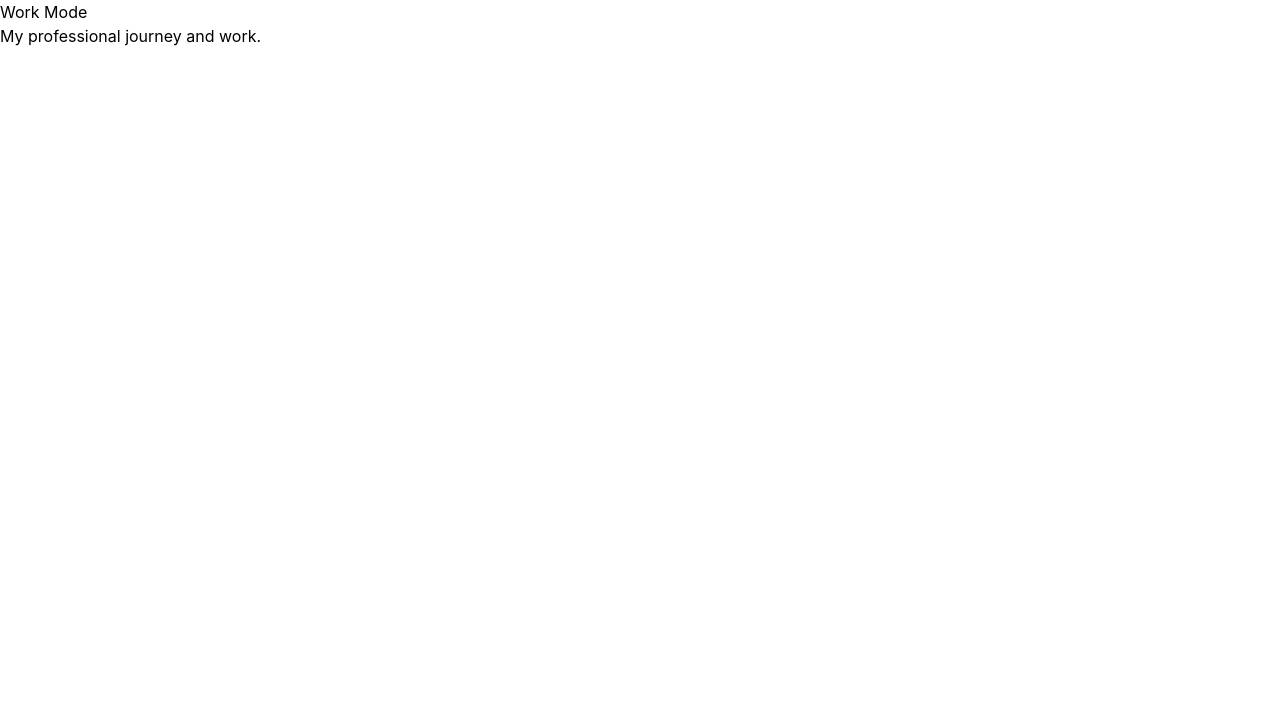
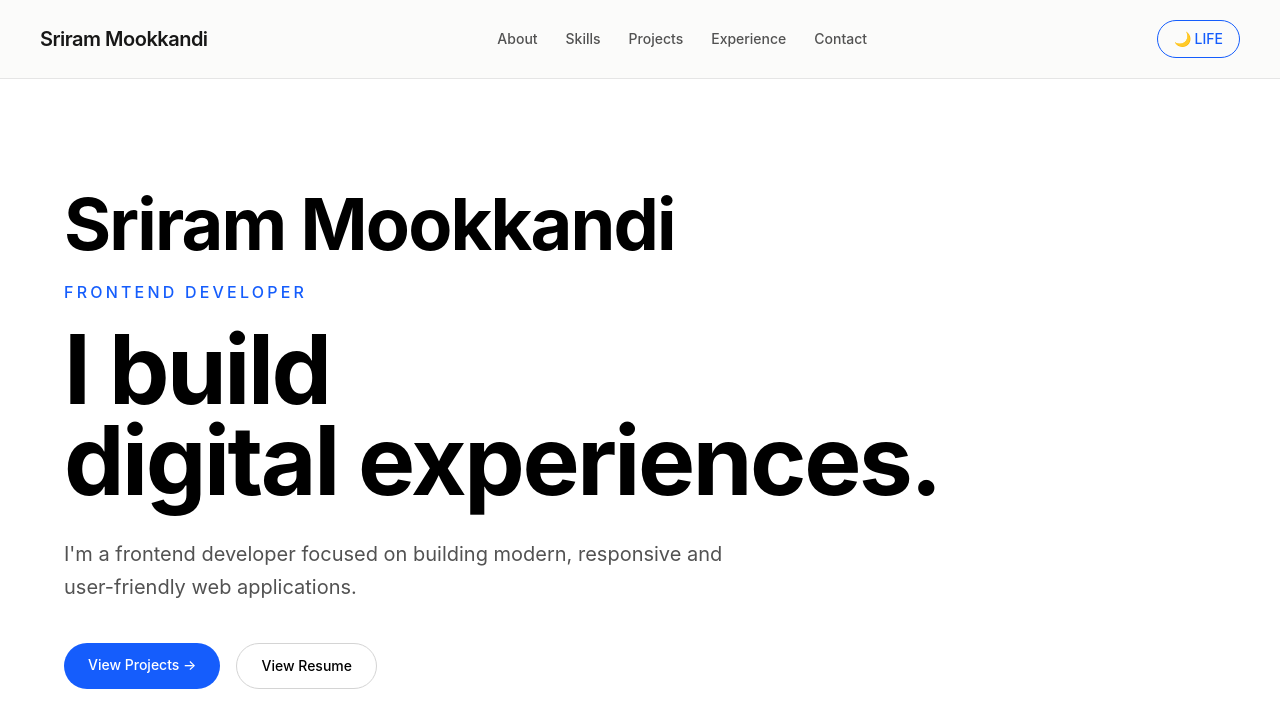
Before and after one commit to srirammookkandi-prog/Portfolio, a React (Vite) app: page / in a window 1280 px wide. Shown: the top 728 px of the page. Built offline with nearby package versions, Linux system fonts and the light colour scheme.

Commit message:
feat: workhhero

```diff
--- a/src/App.tsx
+++ b/src/App.tsx
@@ -1,21 +1,26 @@
-import {
-  BrowserRouter,
-  Routes,
-  Route,
-} from "react-router";
-
+import { BrowserRouter, Routes, Route } from "react-router";
 import WorkPage from "./Pages/WorkPage";
 import LifePage from "./Pages/LifePage";
 import NotFoundPage from "./Pages/NotFoundPage";
+import Projects from "./section/work/Projects";
+import PortfolioLayout from "./layout/PortfolioLayout";
 
 function App() {
   return (
     <BrowserRouter>
       <Routes>
-        <Route path="/" element={<WorkPage />} />
-        <Route path="/life" element={<LifePage />} />
-
+        <Route element={<PortfolioLayout />}>
+          <Route
+            path="/"
+            element={<WorkPage />}
+          />
+          <Route
+            path="/life"
+            element={<LifePage />}
+          />
+        </Route>
         <Route path="*" element={<NotFoundPage />} />
+        <Route path="/projects" element={<Projects />} />
       </Routes>
     </BrowserRouter>
   );
--- a/src/Pages/WorkPage.tsx
+++ b/src/Pages/WorkPage.tsx
@@ -1,9 +1,10 @@
+import WorkHero from "../section/work/WorkHero";
+
 function WorkPage() {
     return (
-        <main>
-            <h1>Work Mode</h1>
-            <p>My professional journey and work.</p>
-        </main>
+        <>
+            <WorkHero />
+        </>
     );
 }
 
--- a/src/component/ModeToggle.tsx
+++ /dev/null
@@ -1,20 +0,0 @@
-import type { Mode } from "../types/mode";
-
-interface ModeToggleProps {
-    mode: Mode;
-    onToggle: () => void;
-}
-
-function ModeToggle({ mode, onToggle }: ModeToggleProps) {
-    return (
-        <button
-            type="button"
-            onClick={onToggle}
-            aria-label={`Switch to ${mode === "work" ? "life" : "work"} mode`}
-        >
-            {mode === "work" ? "☀️ WORK" : "🌙 LIFE"}
-        </button>
-    );
-}
-
-export default ModeToggle;
--- a/src/component/Navbar.tsx
+++ b/src/component/Navbar.tsx
@@ -1,24 +1,84 @@
-import ModeToggle from "./ModeToggle";
-import type { Mode } from "../types/mode";
+import { Link, useLocation } from "react-router";
 
-interface NavbarProps {
-    mode: Mode;
-    onToggle: () => void;
-}
+function Navbar() {
+    const location = useLocation();
+    const isLife = location.pathname === "/life";
 
-function Navbar({ mode, onToggle }: NavbarProps) {
+    const workLinks = [
+        { label: "About", href: "#about" },
+        { label: "Skills", href: "#skills" },
+        { label: "Projects", href: "#projects" },
+        { label: "Experience", href: "#experience" },
+        { label: "Contact", href: "#contact" },
+    ];
+
+    const lifeLinks = [
+        { label: "About Me", href: "#about" },
+        { label: "Interests", href: "#interests" },
+        { label: "Hobbies", href: "#hobbies" },
+        { label: "Explore", href: "#explore" },
+        { label: "Connect", href: "#connect" },
+    ];
+
+    const links = isLife ? lifeLinks : workLinks;
+
     return (
-        <nav className="flex items-center justify-between px-6 py-4">
-            <div className="font-semibold">
+        <nav
+            className={` sticky top-0 z-50 flex items-center justify-between border-b px-6 py-5 backdrop-blur-md transition-colors duration-500 md:px-10
+        ${isLife
+                    ? "border-neutral-800 bg-neutral-950/80 text-neutral-100"
+                    : "border-neutral-200 bg-stone-50/80 text-neutral-900"
+                }
+      `}
+        >
+            <a
+                href="#home"
+                className="shrink-0 text-lg font-semibold tracking-tight md:text-xl"
+            >
                 Sriram Mookkandi
+            </a>
+            <div className="hidden items-center gap-7 md:flex">
+                {links.map((link) => (
+                    <a
+                        key={link.label}
+                        href={link.href}
+                        className={`
+              text-sm
+              font-medium
+              transition-opacity
+              duration-300
+              hover:opacity-50
+              ${isLife
+                                ? "text-neutral-300"
+                                : "text-neutral-600"
+                            }
+            `}
+                    >
+                        {link.label}
+                    </a>
+                ))}
             </div>
-
-            <ModeToggle
-                mode={mode}
-                onToggle={onToggle}
-            />
+            <Link
+                to={isLife ? "/" : "/life"}
+                className={`
+          rounded-full
+          border
+          px-4
+          py-2
+          text-sm
+          font-medium
+          transition-all
+          duration-300
+          hover:-translate-y-0.5
+          ${isLife
+                        ? "border-amber-500 text-amber-500 hover:bg-neutral-900"
+                        : "border-blue-600 text-blue-600 hover:bg-blue-50"
+                    }
+        `}
+            >
+                {isLife ? "☀️ WORK" : "🌙 LIFE"}
+            </Link>
         </nav>
     );
 }
-
 export default Navbar;
--- a/src/index.css
+++ b/src/index.css
@@ -1 +1,5 @@
 @import "tailwindcss";
+
+html {
+    scroll-behavior: smooth;
+}
--- /dev/null
+++ b/src/layout/PortfolioLayout.tsx
@@ -0,0 +1,14 @@
+import { Outlet } from "react-router";
+import Navbar from "../component/Navbar";
+
+function PortfolioLayout() {
+    return (
+        <div className="min-h-screen">
+            <Navbar />
+
+            <Outlet />
+        </div>
+    );
+}
+
+export default PortfolioLayout;
--- a/src/section/Life/LifeMode.tsx
+++ /dev/null
@@ -1,9 +0,0 @@
-function LifeMode() {
-    return (
-        <main>
-            <h1>Life Mode</h1>
-        </main>
-    );
-}
-
-export default LifeMode;
--- a/src/section/work/Projects.tsx
+++ b/src/section/work/Projects.tsx
@@ -0,0 +1,10 @@
+
+const projects = () => {
+    return (
+        <div>
+            <h1>projects</h1>
+        </div>
+    )
+}
+
+export default projects
--- a/src/section/work/WorkHero.tsx
+++ b/src/section/work/WorkHero.tsx
@@ -0,0 +1,46 @@
+function WorkHero() {
+    return (
+        <section
+            id="home"
+            className="flex min-h-[calc(100vh-81px)] items-center px-6 py-20"
+        >
+            <div className="mx-auto w-full max-w-6xl">
+                <h2 className="text-5xl font-bold tracking-tight md:text-7xl">
+                    Sriram Mookkandi
+                </h2>
+                <p className="mt-5 text-sm font-medium uppercase tracking-[0.2em] text-blue-600 md:text-base">
+                    Frontend Developer
+                </p>
+                <h1 className="mt-5 max-w-5xl text-6xl font-bold leading-[0.95] tracking-tight md:text-8xl">
+                    I build
+                    <br />
+                    digital experiences.
+                </h1>
+                <p className="mt-8 max-w-2xl text-lg leading-relaxed text-neutral-600 md:text-xl">
+                    I'm a frontend developer focused on building modern,
+                    responsive and user-friendly web applications.
+                </p>
+                <div className="mt-10 flex flex-wrap gap-4">
+                    <a
+                        href="#projects"
+                        className="rounded-full bg-blue-600 px-6 py-3 text-sm font-medium text-white transition-all duration-300 hover:-translate-y-1 hover:bg-blue-700"
+                    >
+                        View Projects →
+                    </a>
+                    <a
+                        href="/resume.pdf"
+                        target="_blank"
+                        rel="noopener noreferrer"
+                        className="rounded-full border border-neutral-300 px-6 py-3 text-sm font-medium transition-all duration-300 hover:-translate-y-1 hover:bg-neutral-100"
+                    >
+                        View Resume
+                    </a>
+
+                </div>
+
+            </div>
+        </section>
+    );
+}
+
+export default WorkHero;
--- a/src/section/work/WorkMode.tsx
+++ /dev/null
@@ -1,9 +0,0 @@
-function WorkMode() {
-    return (
-        <main>
-            <h1>Work Mode</h1>
-        </main>
-    );
-}
-
-export default WorkMode;
```
